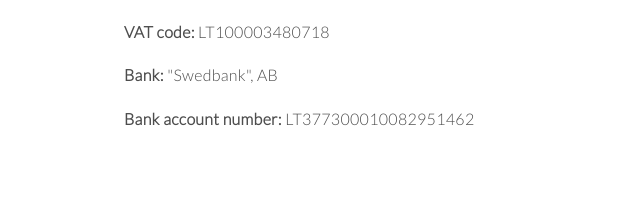
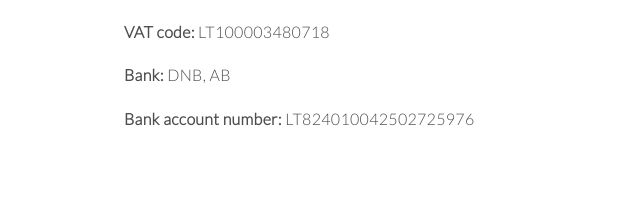
Before and after one commit to advbet/advbet.github.io, a plain HTML site: page index.html in a window 1280 px wide. Shown: the part 3600-3802 px from the top of the page, 134-774 px from the left. Drawn offline with nearby package versions, Linux system fonts and the light colour scheme; some packages are replaced by stand-ins of ours; a script that the page names is missing.

Commit message:
Bank account

```diff
--- a/index.html
+++ b/index.html
@@ -303,8 +303,8 @@
             <span class="contact-details-item"><strong>Phone:</strong> <a href="tel:+37061033099">+370 610 33099</a></span>
             <span class="contact-details-item"><strong>Legal entity code:</strong> 300005694</span>
             <span class="contact-details-item"><strong>VAT code:</strong> LT100003480718</span>
-            <span class="contact-details-item"><strong>Bank:</strong> "Swedbank", AB</span>
-            <span class="contact-details-item"><strong>Bank account number:</strong> LT377300010082951462</span>
+            <span class="contact-details-item"><strong>Bank:</strong> DNB, AB</span>
+            <span class="contact-details-item"><strong>Bank account number:</strong> LT824010042502725976</span>
         </article>
     </section>
     <footer>Copyright &copy; <span id="date" style="font-size: inherit;"></span> by <strong>Ambernetas</strong>. Made with Love.</footer>
```
